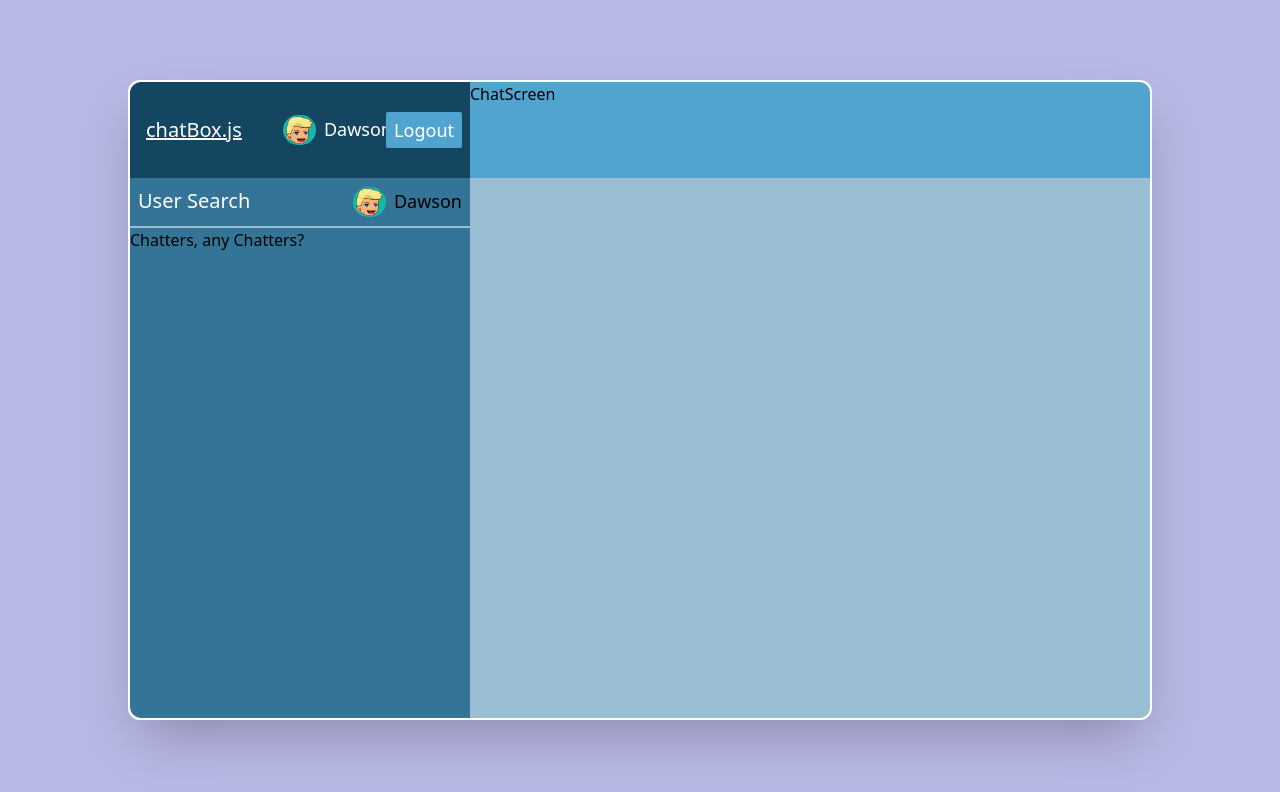
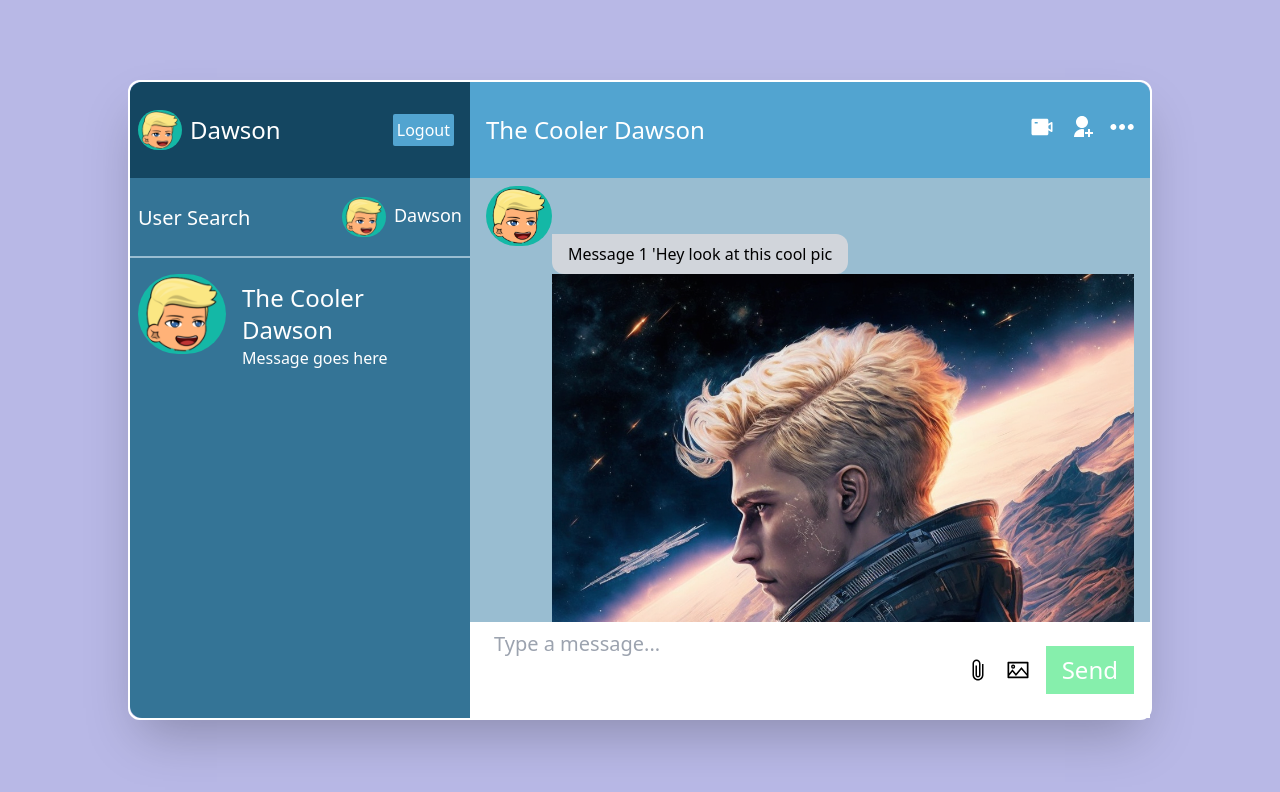
Before and after one commit to Dawsonkw/chatBox.js, a React (Vite) app: page / in a window 1280 px wide. Shown: the top 792 px of the page. Built offline with nearby package versions, Linux system fonts and the light colour scheme.

Commit message:
built out front end, added in chat input field, messages templates, all components on the front end is completed.

```diff
--- /dev/null
+++ b/src/components/ChatInput.jsx
@@ -0,0 +1,36 @@
+import React from 'react';
+import { IoMdAttach } from 'react-icons/io'
+import { AiOutlinePicture } from 'react-icons/ai'
+
+
+function ChatInput(props) {
+    return (
+        <div>
+            <div className='bg-white w-full h-24 items-center pl-4 grid grid-cols-2'>
+                <textarea name="" id="" cols="100" rows="10" placeholder='Type a message...' className=' resize-none  h-20 my-auto text-xl pl-2 focus: outline-none col-start-1 overflow-y-auto overflow-x-hidden sm:w-44 md:w-52 lg:w-72 xl:w-100' style={{scrollbarWidth: 'none', 'msOverflowStyle': 'none', '::webkit-scrollbar': {display: 'none'}}} ></textarea>
+                <div className='flex justify-end items-end col-start-2 text-2xl'>
+                    <ul className='flex space-x-4 pr-4'>
+                        <li className='flex items-center'>
+                            <button>
+                                <IoMdAttach />
+                            </button>
+                        </li>
+                        <li className='flex items-center '>
+                            <button>
+                                <AiOutlinePicture />
+                            </button>
+                        </li>
+                        <li>
+                            <button className='bg-green-300 py-2 px-4 text-white'>
+                                Send
+                            </button>
+                        </li>
+                    </ul>
+                </div>
+            </div>
+
+        </div>
+    );
+}
+
+export default ChatInput;
--- a/src/components/ChatScreen.jsx
+++ b/src/components/ChatScreen.jsx
@@ -1,13 +1,45 @@
 import React from 'react';
+import { AiFillVideoCamera } from 'react-icons/ai'
+import { RiUserAddFill } from 'react-icons/ri'
+import { SlOptions } from 'react-icons/sl'
+import ChatInput from './ChatInput';
+import Messages from './Messages';
 
 const ChatScreen = () => {
     return (
-        <div className='w-2/3  h-full rounded-r-xl bg-kitsuneBlue6'>
-            <div className='h-24 bg-kitsuneBlue5 rounded-tr-xl'>
-                <h1>ChatScreen</h1>
+        <div className='flex flex-col w-2/3  h-full rounded-r-xl bg-kitsuneBlue6'>
+            <div className=' grid grid-cols-2 h-24 bg-kitsuneBlue5 rounded-tr-xl w-full '>
+                <h1 className=' col-start-1 flex items-center text-2xl text-white pl-4'>The Cooler Dawson
+                </h1>
+                {/* This H1 Div is gonna be populated with the name of the user who you are chatting with at the time */}
+                <ul className='flex items-center justify-end space-x-4 pr-4 text-2xl text-white'>
+                    <li>
+                        <button>
+                            <AiFillVideoCamera />
+                        </button>
+                    </li>
+                    <li>
+                        <button>
+                            <RiUserAddFill />
+                        </button>
+                    </li>
+                    <li>
+                        <button>
+                            <SlOptions />
+                        </button>
+                    </li>
+                </ul>
             </div>
-            <div>
 
+            {/* Div For Chatting area */}
+            <div className='flex-grow overflow-y-scroll h-64' style={{scrollbarWidth: 'none', 'msOverflowStyle': 'none', '::webkit-scrollbar': {display: 'none'}}}>
+                <Messages />
+            </div>
+
+
+            {/* Div for chat input field component */}
+            <div className='flex-shrink'>
+                <ChatInput />
             </div>
         </div>
     );
--- a/src/components/Chats.jsx
+++ b/src/components/Chats.jsx
@@ -1,9 +1,23 @@
 import React from 'react';
+import icon from '../icons/faceIcon.png'
 
 const Chats = () => {
     return (
         <div>
-            <h1>Chatters, any Chatters?</h1>
+
+            <div className='flex-col'>
+
+                <div className='flex py-4 px-2 hover:bg-kitsuneBlue4 hover:cursor-pointer'>
+                    <img src={icon} style={{height: 80, padding:2}} alt="A face Icon"  className=' flex items-center justify-center bg-teal-500 rounded-full '/>
+                    <div className='flex-col px-4 py-2'>
+                        <div className='text-2xl text-white'> The Cooler Dawson </div>
+                        {/* User info will be populated here from firestore */}
+                        <div className=' text-white'> Message goes here </div>
+                        {/* Message clip will be populated here from firestore */}
+                    </div>
+                </div>
+
+            </div>
         </div>
     );
 };
--- /dev/null
+++ b/src/components/Messages.jsx
@@ -0,0 +1,65 @@
+import React from 'react';
+import icon from '../icons/faceIcon.png'
+import testPic from '../TEST/testPic.png'
+
+function Messages(props) {
+    return (
+        <div className=''>
+            <div className='flex flex-row px-4 pt-2 '>
+            <img src={icon} style={{height: 60, padding:2}} alt="A face Icon"  className=' flex items-center justify-center bg-teal-500 rounded-full'/>
+                <div className='flex flex-col pt-12'>
+                    <p className='bg-gray-300 py-2 px-4 rounded-tl-none rounded-xl max-w-fit'>
+                        Message 1 'Hey look at this cool pic
+                        {/* Messages will be populated here from firestore */}
+                        {/* Message 1 is the message from the user you are talking to */}
+                    </p>
+                    <img src={testPic} alt="" />
+                    <p>
+                        Just Now
+                        {/* Time Stamp will go here */}
+                    </p>
+                </div>
+            </div>
+
+            <div className='flex flex-row-reverse px-4 pt-2 '>
+            <img src={icon} style={{height: 60, padding:2}} alt="A face Icon"  className='flex-grow-0 flex items-center justify-center bg-teal-500 rounded-full'/>
+                <div className='flex flex-col pt-12'>
+                    <div className='flex flex-col items-end'>
+                        <p className='bg-green-300 py-2 px-4 rounded-tr-none rounded-xl max-w-fit '>
+                            Message 2 'Hey look at this cool pic
+                            {/* Message 2 Is the message from the user logged in */}
+                            {/* Messages will be populated here from firestore */}
+                        </p>
+                        <img src={''} alt="" className='flex justify-end items-end'/>
+                    </div>
+                    <p className='flex justify-end'>
+                        Just Now
+                        {/* Time Stamp will go here */}
+                    </p>
+                </div>
+            </div>
+
+
+
+        </div>
+    );
+}
+
+export default Messages;
+
+        // <div className='flex flex-row-reverse flex-wrap px-4 pt-2'>
+        //             <img src={icon} style={{height: 60, padding:2}} alt="A face Icon"  className='flex-grow-0 flex items-center justify-center bg-teal-500 rounded-full'/>
+        //                 <div className='flex flex-col pt-12 '>
+        //                         <p className=' bg-green-300 py-2 px-4 rounded-tr-none rounded-xl max-w-fit'>
+        //                             Message 2 'Hey look at this cool pic I made in midjourney and if i type something really long then it shows up as akshf; lk sdhg; ajafh akj laksfj aslkfa sflkajs kjashdglk jashdlgk jahsdlg kjhasldkjg'
+        //                             {/* MESSAGE 2 WILL BE THE USER SENDING FROM THE PORT AKA MAIN USER */}
+        //                             {/* Messages will be populated here from firestore */}
+        //                         </p>
+        //                         <img src={testPic} alt="" />
+        //                     <p>
+        //                         Just Now
+        //                         {/* Time stamp will only appear on latest message */}
+        //                         {/* Time Stamp will go here */}
+        //                     </p>
+        //                 </div>
+        //             </div>
--- a/src/components/Searchbar.jsx
+++ b/src/components/Searchbar.jsx
@@ -3,7 +3,7 @@ import React from 'react';
 function Searchbar(props) {
     return (
         <div>
-            <input type="text" name="User Search" id="" placeholder='User Search' className='bg-transparent text-white  outline-none placeholder:text-white' />
+            <input type="text" name="User Search" id="" placeholder='User Search' className='bg-transparent text-white  outline-none placeholder:text-white h-10' />
         </div>
     );
 }
--- a/src/components/Sidebar.jsx
+++ b/src/components/Sidebar.jsx
@@ -8,22 +8,19 @@ const Sidebar = () => {
         <div className='h-full w-1/3 bg-kitsuneBlue7 rounded-l-xl '>
             <div className=' flex flex-col justify-center  h-24 bg-kitsuneBlue4 rounded-tl-xl'>
                 <div className='grid grid-cols-4'>
-                    <div className='col-span-2 flex justify-start py-2 pl-4 text-xl items-center underline text-white'>
-                        chatBox.js
-                    </div>
-                    <div className='flex col-span-1 justify-end items-center py-2 pr-6 '>
+                    <div className='flex col-span-3 items-center py-2 pr-6 pl-2'>
                         <div className='text-lg flex space-x-2'>
-                            <img src={icon} style={{height: 30, padding:1}} alt="A face Icon"  className=' flex justify-center items-center bg-teal-500 rounded-full '/>
-                            <div className='text-white'>
+                            <img src={icon} style={{height: 40, padding:1}} alt="A face Icon"  className=' flex justify-center items-center bg-teal-500 rounded-full '/>
+                            <div className='text-white pt-1 text-2xl'>
                                 Dawson
                             </div>
                             {/* User Component will go here */}
 
                         </div>
                     </div>
-                    <div className='flex col-span-1 justify-end py-2 pr-2'>
-                        <div className=''>
-                            <button className='py-1 px-2 text-center bg-kitsuneBlue5 rounded-sm text-lg text-white'>
+                    <div className='flex col-span-1 justify-end py-2 pr-4'>
+                        <div className='pt-1'>
+                            <button className='py-1 px-1 text-center bg-kitsuneBlue5 rounded-sm text-md text-white'>
                                 Logout
                                 {/* Logout button tethered to Firebase through react router */}
                             </button>
@@ -32,15 +29,15 @@ const Sidebar = () => {
                 </div>
 
             </div>
-            <div className='border-b-2 border-kitsuneBlue6 h-12 py-6 flex items-center pl-2 w-full text-xl'>
+            <div className='border-b-2 border-kitsuneBlue6 h-20 py-6 flex items-center pl-2 w-full text-xl'>
                 <div className='grid grid-cols-4'>
                     <div className='col-span-2 col-start-1'>
                         <Searchbar  />
                     </div>
                     {/* SINCE A USER COMPONENT WILL GO HERE AFTER THE SEARCH POPS UP THIS IS JUST A PLACEHOLDER FOR STYLING */}
                     <div className='col-span-1 col-start-4 text-lg flex space-x-2 justify-end pr-2'>
-                        <img src={icon} style={{height: 30, padding:1}} alt="A face Icon"  className=' flex items-center bg-teal-500 rounded-full '/>
-                        <div className=''>
+                        <img src={icon} style={{height: 40, padding:1}} alt="A face Icon"  className=' flex items-center justify-center bg-teal-500 rounded-full '/>
+                        <div className=' text-white pt-1'>
                            Dawson
                         </div>
                         {/* User Component will go here */}
--- a/tailwind.config.cjs
+++ b/tailwind.config.cjs
@@ -94,7 +94,14 @@ module.exports = {
       'tablet': '640px',
 
       'mobile': '300px',
-    }
+    },
+    height: {
+      '34' : '8.65rem',
+    },
+    width: {
+      '100' : '30rem',
+      '120' : '40rem'
+    },
 
   },
   },
```
Also changed, not shown: src/TEST/testPic.png (added), src/components/Input.jsx (deleted).
